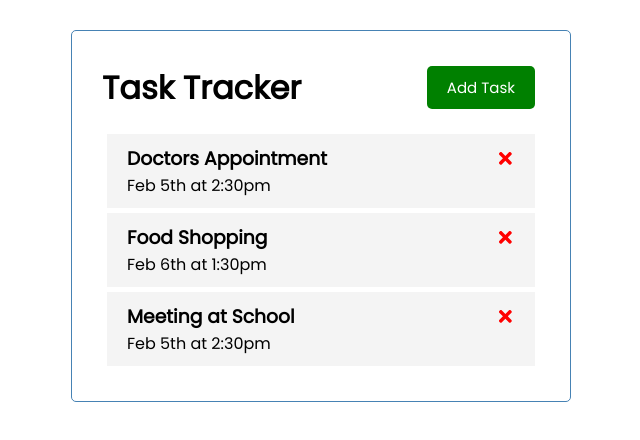
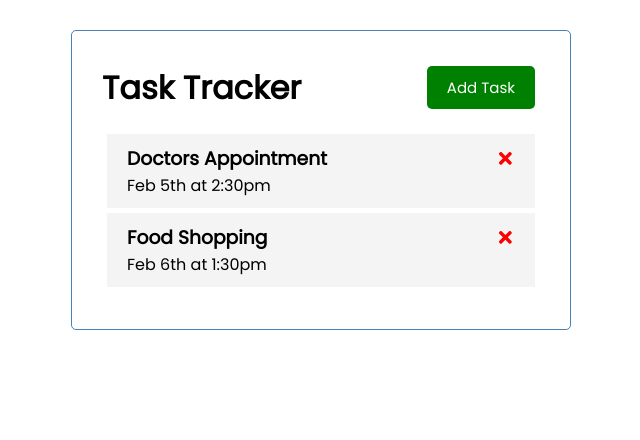
Before and after one commit to Vsomera/Task-Tracker, a React (Create React App) app: page / in a window 1280 px wide. Shown: the top 440 px of the page, without its empty margins (319-959 px from the left). Built offline with nearby package versions, Linux system fonts and the light colour scheme; data requests are answered from the project's data file.

Commit message:
implemented mock back-end server using npm json-server + delete requests

```diff
--- /dev/null
+++ b/db.json
@@ -0,0 +1,16 @@
+{
+  "tasks": [
+    {
+      "id": 1,
+      "text": "Doctors Appointment",
+      "day": "Feb 5th at 2:30pm",
+      "reminder": false
+    },
+    {
+      "id": 2,
+      "text": "Food Shopping",
+      "day": "Feb 6th at 1:30pm",
+      "reminder": false
+    }
+  ]
+}
--- a/package.json
+++ b/package.json
@@ -6,6 +6,7 @@
     "@testing-library/jest-dom": "^5.16.5",
     "@testing-library/react": "^13.4.0",
     "@testing-library/user-event": "^13.5.0",
+    "json-server": "^0.17.3",
     "react": "^18.2.0",
     "react-dom": "^18.2.0",
     "react-icons": "^4.7.1",
@@ -16,7 +17,8 @@
     "start": "react-scripts start",
     "build": "react-scripts build",
     "test": "react-scripts test",
-    "eject": "react-scripts eject"
+    "eject": "react-scripts eject",
+    "server": "json-server --watch db.json --port 5000"
   },
   "eslintConfig": {
     "extends": [
--- a/src/App.js
+++ b/src/App.js
@@ -1,4 +1,4 @@
-import { useState } from 'react' // React Hook
+import { useState, useEffect } from 'react' // React Hook
 import Header from './components/Header'
 import Tasks from './components/Tasks'
 import AddTask from './components/AddTask'
@@ -9,26 +9,29 @@ function App() {
 
   const [showAddTask, setShowAddTask] = useState(false) // state for showing the add task form
 
-  const [tasks, setTasks] = useState([ // list of tasks, setTasks is used to modify contents of the list
-    {
-      id: 1,
-      text: "Doctors Appointment",
-      day: "Feb 5th at 2:30pm",
-      reminder: false,
-    },
-    {
-      id: 2,
-      text: "Food Shopping",
-      day: "Feb 6th at 1:30pm",
-      reminder: false,
-    },
-    {
-      id: 3,
-      text: "Meeting at School",
-      day: "Feb 5th at 2:30pm",
-      reminder: false,
-    },
-  ])
+  const [tasks, setTasks] = useState([]) // list of tasks, setTasks is used to modify contents of the list
+
+  // React hook that fetches tasks from json server (db.json)
+  useEffect(() => {
+
+    const getTasks = async () => {
+      const taskFromServer = await fetchTasks()
+      setTasks(taskFromServer)
+    }
+    getTasks()
+  }, [])
+
+  // Fetch Tasks
+  const fetchTasks = async () => {
+    const res = await fetch("http://localhost:5000/tasks") // fetches task data from server
+    // if there is an error while fetching the response throw an error
+    if (!res.ok) {
+      throw new Error('Network response was not ok');
+    }
+
+    const data = await res.json() // translates response data into json
+    return data
+  }
 
   const toggleAddForm = () => {
     // When called, toggles the Add form
@@ -40,9 +43,14 @@ function App() {
     const newTask = { id, ...task } // creates a new object containing the task text, day, and reminder(dict)
     setTasks([...tasks, newTask]) // updates the current tasks state by adding the new task
     console.log("Added a new task: ", ...newTask)
+
+    // TODO : Send Post requests to add tasks
   }
 
-  const deleteTask = (id) => {
+  const deleteTask = async (id) => {
+    // Sends a delete request to the server to delete a task that matches id param
+    await fetch(`http://localhost:5000/tasks/${id}`, { method : "DELETE" })
+
     // Deleting Tasks by filtering through tasks
     setTasks(tasks.filter((task) => task.id !== id)) // removes task if id param matches
     console.log("Deleted Task with ID: ", id) // logs the deleted task in the console
@@ -52,8 +60,10 @@ function App() {
   const toggleReminder = (id) => {
     // Toggles the reminder
     setTasks(tasks.map((task) =>
-      task.id === id ? {...task, reminder:
-      !task.reminder } : task   // toggles the reminder in task from true to false and from false to true
+      task.id === id ? {
+        ...task, reminder:
+          !task.reminder
+      } : task   // toggles the reminder in task from true to false and from false to true
     ))
     console.log("Toggled task", id)
   }
@@ -61,18 +71,18 @@ function App() {
   return (
     <div className="container">
       <Header
-      toggleForm={toggleAddForm}
-      btnColor = {showAddTask ? "red" : "green"}
-      btnText = {showAddTask ? "Close" : "Add Task"}
+        toggleForm={toggleAddForm}
+        btnColor={showAddTask ? "red" : "green"}
+        btnText={showAddTask ? "Close" : "Add Task"}
       />
 
 
       {showAddTask && <AddTask onAdd={addTask} />} {/* If showAddTask is True, show add task form */}
-        {tasks.length > 0 ?
-          <Tasks tasks={tasks}           // Sends tasks list to Tasks.js component
+      {tasks.length > 0 ?
+        <Tasks tasks={tasks}           // Sends tasks list to Tasks.js component
           onDelete={deleteTask}
-          onToggle = {toggleReminder}/>
-            : "No Tasks to Show"} {/* Deletes a task when called with a task id from Task.js component */}
+          onToggle={toggleReminder} />
+        : "No Tasks to Show"} {/* Deletes a task when called with a task id from Task.js component */}
     </div>
   )
 }
```
Also changed, not shown: 1 other file (tests, documents, lock files or other folders).
